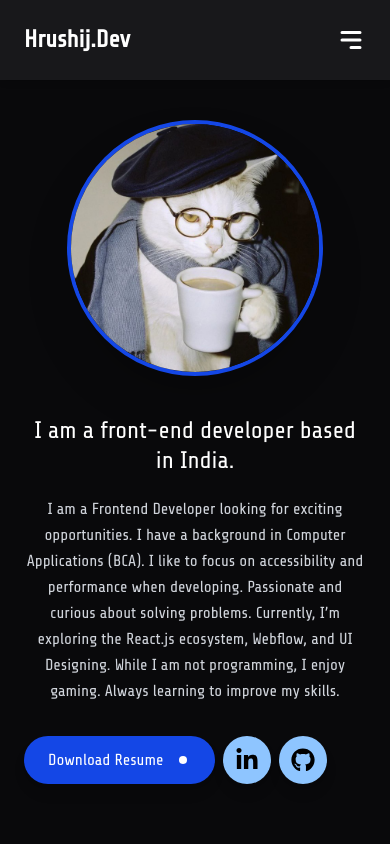
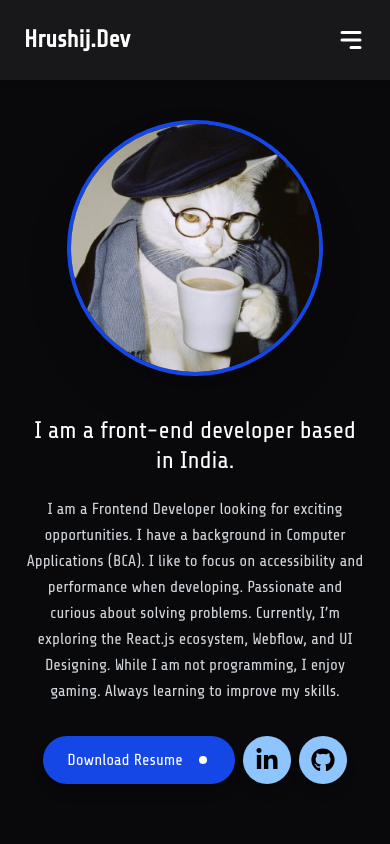
Before and after one commit to Hrushikeshj26/hrushij.dev, a React (Vite) app: page /about in a window 390 px wide. Shown: the top 844 px of the page. Built offline with nearby package versions, Linux system fonts and the light colour scheme.

Commit message:
UI in about

```diff
--- a/src/pages/About.jsx
+++ b/src/pages/About.jsx
@@ -51,7 +51,7 @@ function About() {
           </p>
 
           {/* Buttons */}
-          <div className='flex w-full flex-wrap justify-start md:justify-start gap-2 md:gap-4 mt-8'>
+          <div className='flex w-full flex-wrap justify-center md:justify-start gap-2 md:gap-4 mt-8'>
             <button className='bg-(--primary) hover:bg-(--primary-foreground) py-3 px-6 rounded-full text-white font-medium flex items-center gap-3 hover:scale-105 hover:text-black cursor-pointer transition-all duration-300 shadow-lg'>
               Download Resume<GoDotFill/>
             </button>
```
